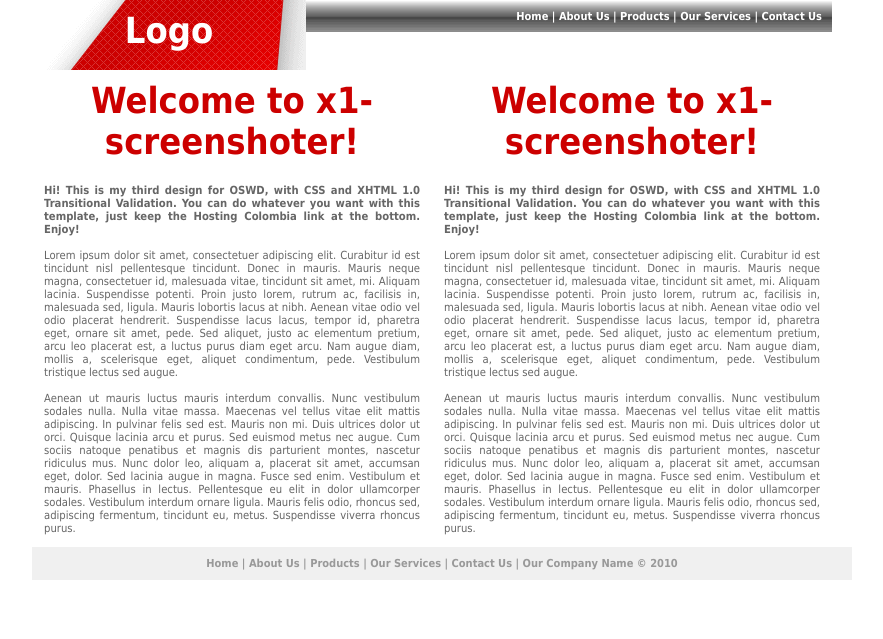
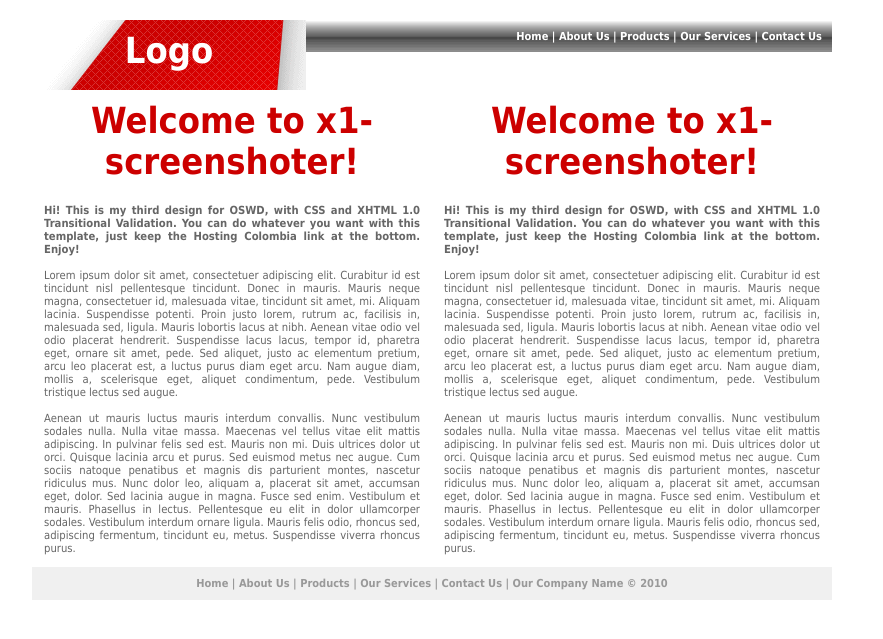
Before and after one commit to Lextor/x1-screenshoter, a Django app: page / in a window 1280 px wide. Shown: the top 639 px of the page, without its empty margins (208-1091 px from the left). Run offline with Django 3.2, Linux system fonts and the light colour scheme.

Commit message:
margin top 20pix

```diff
--- a/media/css/style.css
+++ b/media/css/style.css
@@ -3,7 +3,7 @@
 /*PAGE LAYOUT*/
 body {
 	margin-left: 0px;
-	margin-top: 0px;
+	margin-top: 20px;
 	margin-right: 0px;
 	margin-bottom: 0px;
 }
@@ -11,13 +11,13 @@ body {
 #smalllogo{float:left; background-image:url(smalllogo.gif); width:274px; height:70px;}
 #topheader{float:right; width:526px; height:97px; background-color:#F0F0F0; position:relative}
 #toplinks{position:absolute; right:10px; top:10px;}
-#menu{float:left; width:526px; height:32px; background-image:url(bg_menu.gif); background-repeat:repeat-x;}
+#menu{float:right; width:526px; height:32px; background-image:url(bg_menu.gif); background-repeat:repeat-x;}
 #submenu{float:right; width:526px; height:32px; background-image:url(bg_submenu.gif); background-position:top; background-repeat:repeat-x;}
 #contenttext{float:right; width:526px;}
-#blocktext{clear=left; float:left; width:800px}
-#colomn{float:left; width:50%;}
+#blocktext{float:left; width:800px}
+#column{float:left; width:50%;}
 #leftpanel{float:left; width:274px;}
-#footer{float:left; width:800px; background-color:#F0F0F0; padding:10px;}
+#footer{float:left; width:780px; background-color:#F0F0F0; padding:10px;}
 
 /*GRAY PANEL*/
 .graypanel{
--- a/x1scr/templates/index.html
+++ b/x1scr/templates/index.html
@@ -12,7 +12,7 @@
         </div>
       </div>
       <div id="blocktext">
-        <div id="colomn">
+        <div id="column">
           <div style="padding:10px">
             <span class="titletext">Welcome to x1-screenshoter!</span>
           </div>
@@ -23,7 +23,7 @@
   Aenean ut mauris luctus mauris interdum convallis. Nunc vestibulum sodales nulla. Nulla vitae massa. Maecenas vel tellus vitae elit mattis adipiscing. In pulvinar felis sed est. Mauris non mi. Duis ultrices dolor ut orci. Quisque lacinia arcu et purus. Sed euismod metus nec augue. Cum sociis natoque penatibus et magnis dis parturient montes, nascetur ridiculus mus. Nunc dolor leo, aliquam a, placerat sit amet, accumsan eget, dolor. Sed lacinia augue in magna. Fusce sed enim. Vestibulum et mauris. Phasellus in lectus. Pellentesque eu elit in dolor ullamcorper sodales. Vestibulum interdum ornare ligula. Mauris felis odio, rhoncus sed, adipiscing fermentum, tincidunt eu, metus. Suspendisse viverra rhoncus purus.
           </div>
         </div>
-        <div id="colomn">
+        <div id="column">
           <div style="padding:10px">
             <span class="titletext">Welcome to x1-screenshoter!</span>
           </div>
```
